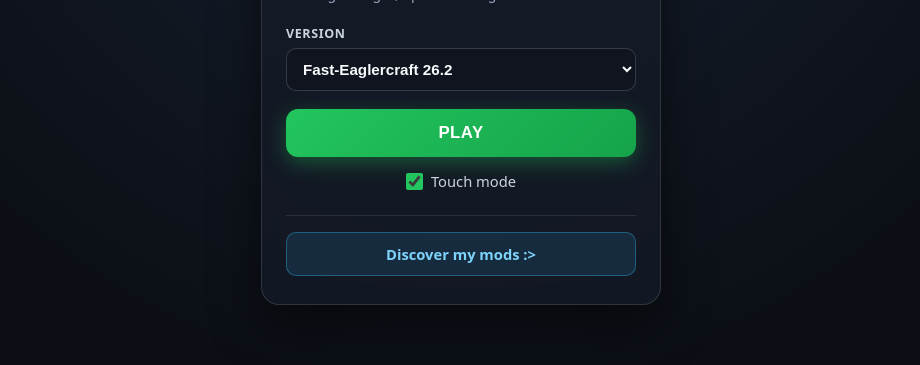
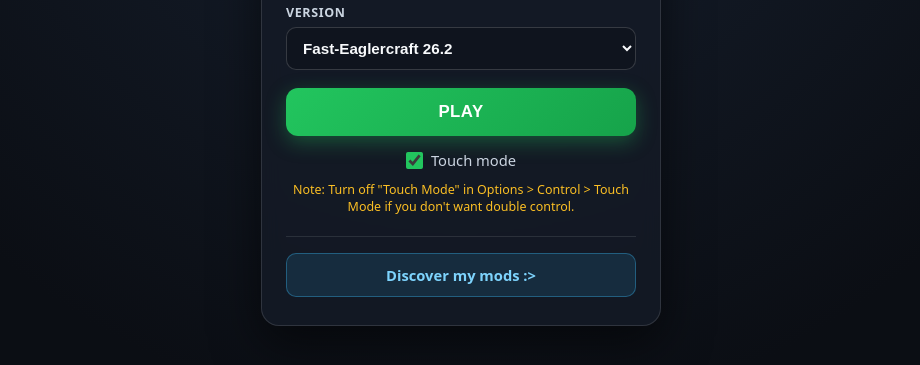
Before and after one commit to MadanaSnake/fast-eaglercraft, a plain HTML site: page index.html in a window 1280 px wide. Both pictures are taken after a click on the label "Touch mode". Shown: the part 291-656 px from the top of the page, without its empty margins (179-1099 px from the left). Drawn offline with Linux system fonts and the light colour scheme.

Commit message:
Update index.html

```diff
--- a/index.html
+++ b/index.html
@@ -131,6 +131,9 @@
       <input type="checkbox" id="touch-mode" />
       <span>Touch mode</span>
     </label>
+    <p id="touch-note" style="display:none;margin-top:8px;font-size:0.78rem;color:#fbbf24;line-height:1.35;">
+      Note: Turn off "Touch Mode" in Options &gt; Control &gt; Touch Mode if you don't want double control.
+    </p>
 
     <div class="divider"></div>
 
@@ -162,9 +165,15 @@
     modsLink.href = MODS_URL;
 
     // Remember touch mode preference
+    const touchNote = document.getElementById("touch-note");
+    function syncTouchNote() {
+      touchNote.style.display = touchBox.checked ? "block" : "none";
+    }
     touchBox.checked = localStorage.getItem("fast_eagler_touch_mode") === "1";
+    syncTouchNote();
     touchBox.addEventListener("change", () => {
       localStorage.setItem("fast_eagler_touch_mode", touchBox.checked ? "1" : "0");
+      syncTouchNote();
     });
 
     playBtn.addEventListener("click", () => {
```
